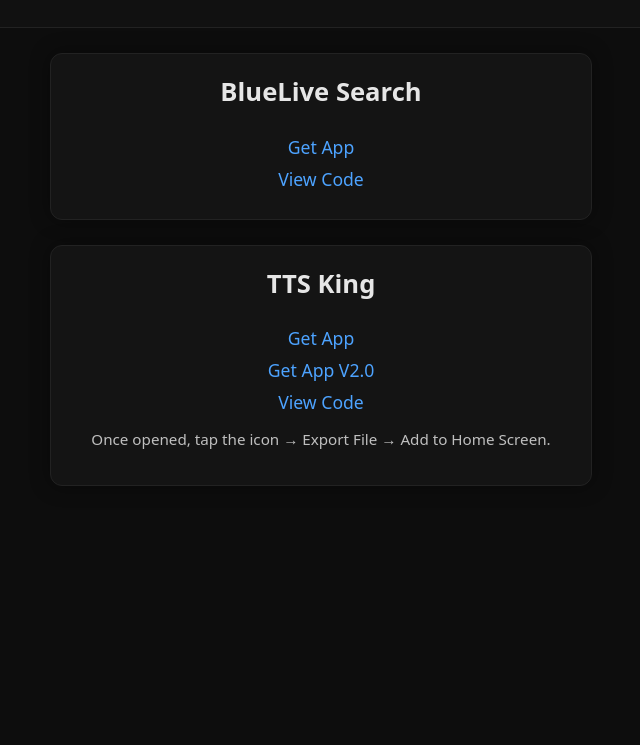
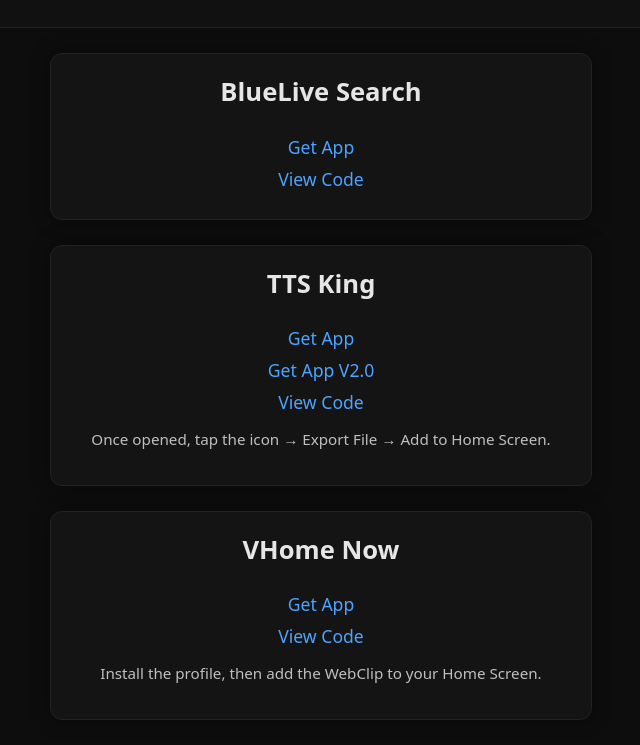
Before and after one commit to Vcode26/VBI-iOS-FOSS-Hub, a plain HTML site: page index.html in a window 1280 px wide. Shown: the part 119-864 px from the top of the page, without its empty margins (319-959 px from the left). Before the commit the page ends 800 px from the top, so only its background shows below. Drawn offline with Linux system fonts and the light colour scheme.

Commit message:
commit Fix typo in index.html and update title also add meta description for SEO also add new app!!!!!!!!!!!!!!!!!!!!!!!!!!!!!!!!!!!!!!

```diff
--- a/index.html
+++ b/index.html
@@ -102,5 +102,12 @@
     <p>Once opened, tap the icon → Export File → Add to Home Screen.</p>
   </div>
 
+  <div class="app-card">
+    <h3>VHome Now</h3>
+    <a href="https://vbifoss.pages.dev/VHomeNow">Get App</a>
+    <a href="https://github.com/Vcode26/VBI-iOS-FOSS-Hub/tree/main/VHomeNow">View Code</a>
+    <p>Install the profile, then add the WebClip to your Home Screen.</p>
+  </div>
+
 </body>
 </html>
```
